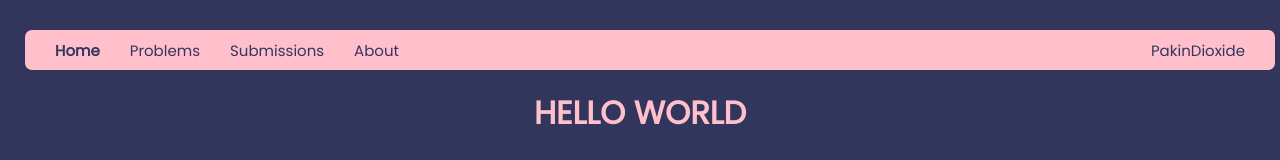
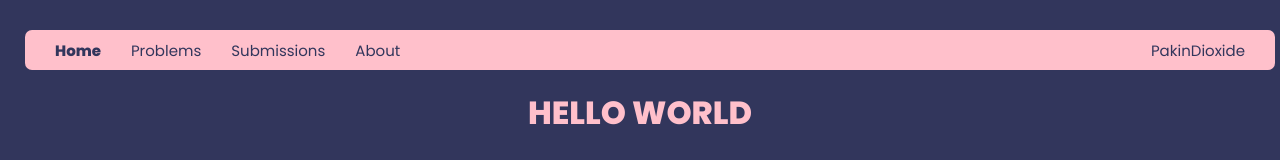
Before and after one commit to grader71/grader71, a Next.js app: page / in a window 1280 px wide. Shown: the top 160 px of the page. Built offline with nearby package versions, Linux system fonts and the light colour scheme.

Commit message:
Changed font weight

```diff
--- a/src/app/layout.tsx
+++ b/src/app/layout.tsx
@@ -11,9 +11,9 @@
   return (
     <html lang="en">
       <head>
-      <link rel="preconnect" href="https://fonts.googleapis.com" />
-      <link rel="preconnect" href="https://fonts.gstatic.com" />
-      <link href="https://fonts.googleapis.com/css2?family=Poppins&display=swap" rel="stylesheet" />
+      <link rel="preconnect" href="https://fonts.googleapis.com"/>
+      <link rel="preconnect" href="https://fonts.gstatic.com" crossorigin/>
+      <link href="https://fonts.googleapis.com/css2?family=Poppins:wght@400;800&display=swap" rel="stylesheet"/>
       </head>
       <body>{children}</body>
     </html>
--- a/src/styles/header.css
+++ b/src/styles/header.css
@@ -11,7 +11,7 @@
 
 .menu_selected,
 .account_menu_selected {
-    font-weight: bold;
+    font-weight: 800;
 }
 
 .account_menu,
```
